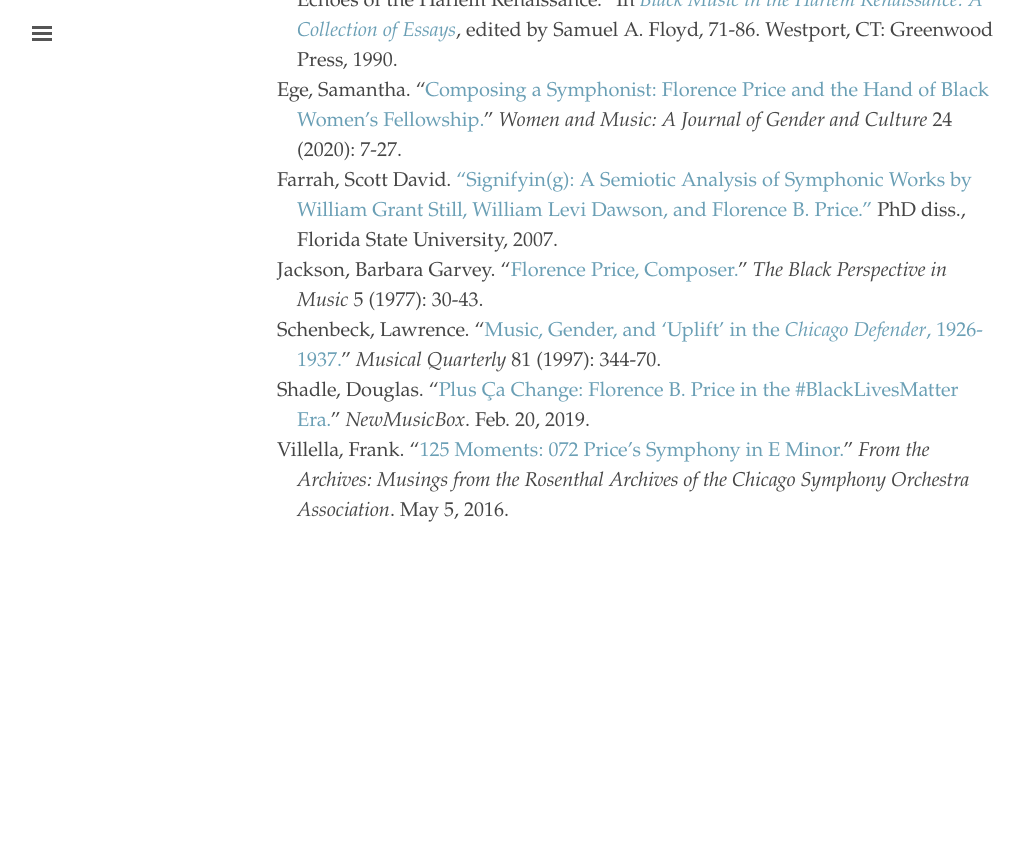
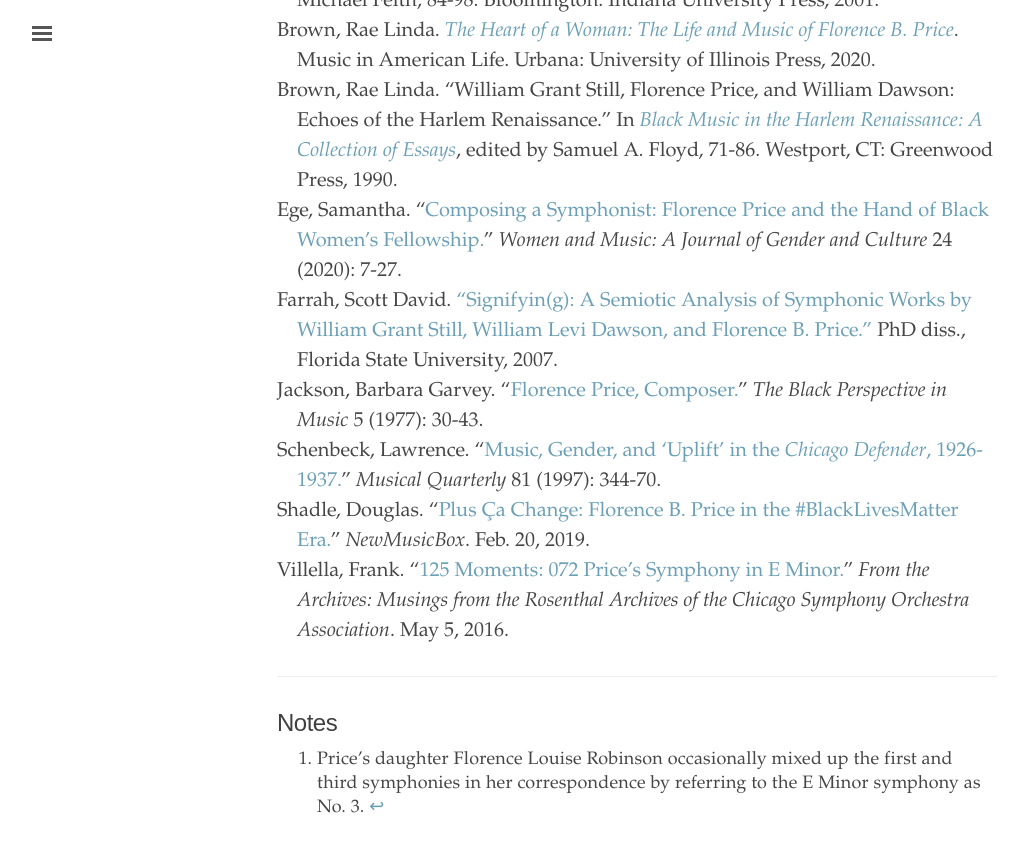
Before and after one commit to dwshadle/florence-price-catalog, a Jekyll site: the page built from _texts/price-symphony_no1.md, in a window 1280 px wide and 900 px high, scrolled down 1826 px. Shown: the top 852 px of the window, without its empty margins (3-1025 px from the left). Built offline with Jekyll 4.4.1, drawn with Linux system fonts in a browser that asks for light colours; before the commit the page ends 2432 px from its top, so only the background shows below that; some of the changed text lies outside the part shown.

Commit message:
Update price-symphony_no1.md

```diff
--- a/_texts/price-symphony_no1.md
+++ b/_texts/price-symphony_no1.md
@@ -5,6 +5,10 @@
 inst: orch
 permalink: /price-symphony-no1/
 ---
+
+## Alternate Title
+- Symphony in E Minor
+- Symphony No. 3 in E Minor[^fn1]
 
 ## Composition Year
 - 1931-1932
@@ -52,3 +56,8 @@
 9. Shadle, Douglas. "<a href="https://newmusicusa.org/nmbx/plus-ca-change-florence-b-price-in-the-blacklivesmatter-era/" target="_blank">Plus Ça Change: Florence B. Price in the #BlackLivesMatter Era.</a>" *NewMusicBox*. Feb. 20, 2019.
 10. Villella, Frank. "<a href="https://csoarchives.wordpress.com/2016/05/05/125-moments-072-prices-symphony-in-e-minor/" target="_blank">125 Moments: 072 Price's Symphony in E Minor.</a>" *From the Archives: Musings from the Rosenthal Archives of the Chicago Symphony Orchestra Association*. May 5, 2016.
 {:.bibliography}
+
+---
+
+## Notes
+[^fn1]: Price's daughter Florence Louise Robinson occasionally mixed up the first and third symphonies in her correspondence by referring to the E Minor symphony as No. 3.
```
